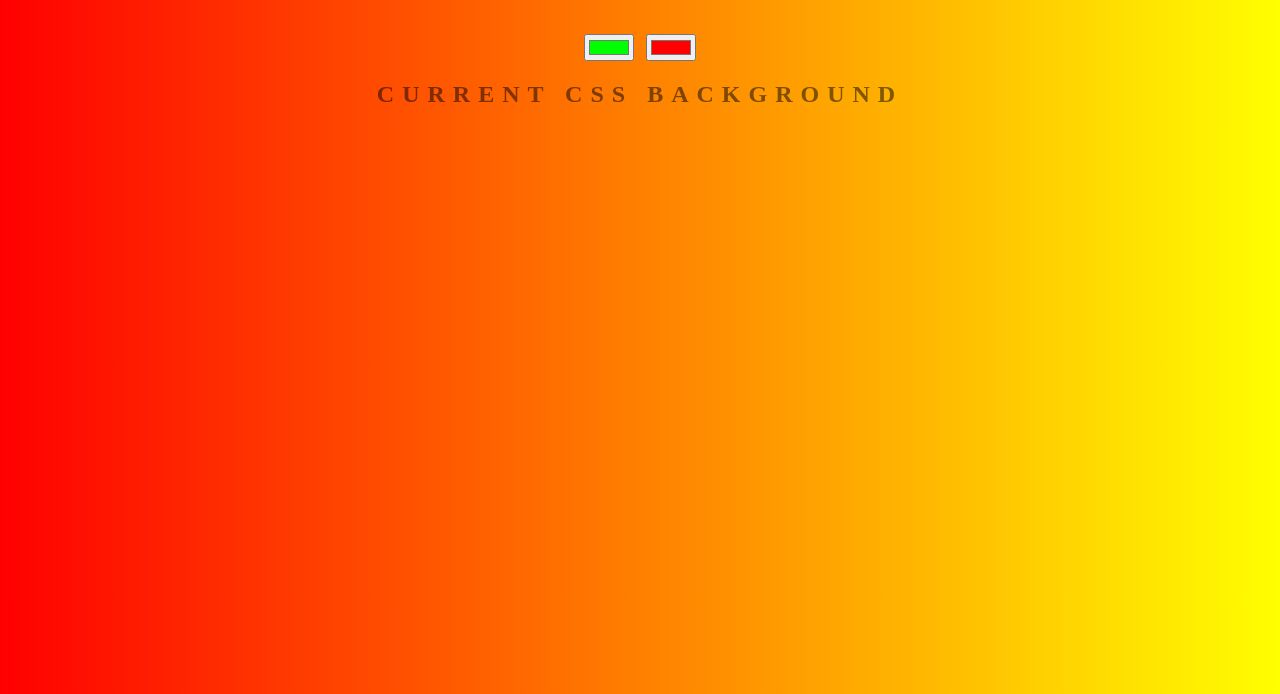
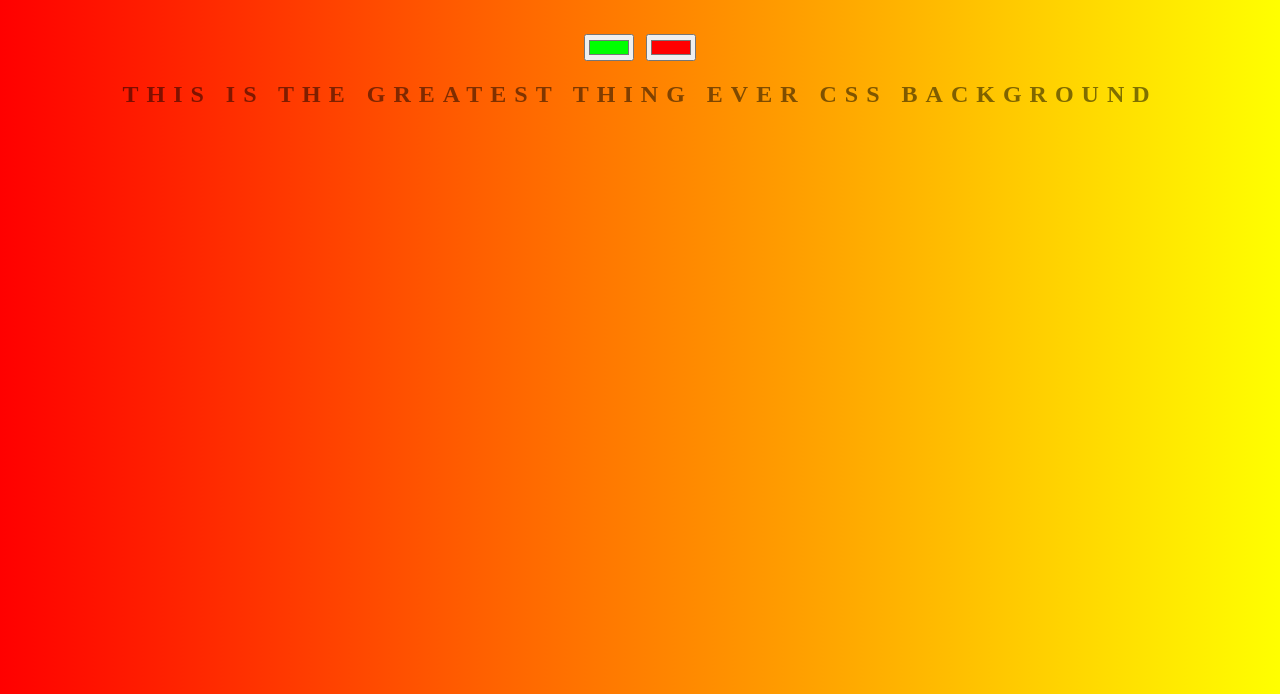
Before and after one commit to TrixP/background-generator, a plain HTML site: page index.html in a window 1280 px wide. Shown: the part 106-800 px from the top of the page. Drawn offline with Linux system fonts and the light colour scheme.

Commit message:
Changing text

```diff
--- a/index.html
+++ b/index.html
@@ -8,7 +8,7 @@
 	<h1>MEGA COOL Generator</h1>
 	<input class="color1" type="color" name="color1" value="#00ff00">
 	<input class="color2" type="color" name="color2" value="#ff0000">
-	<h2>Current CSS Background</h2>
+	<h2>This is the greatest thing ever  CSS Background</h2>
 	<h3></h3>
 	<script type="text/javascript" src="script.js"></script>
 </body>
```
